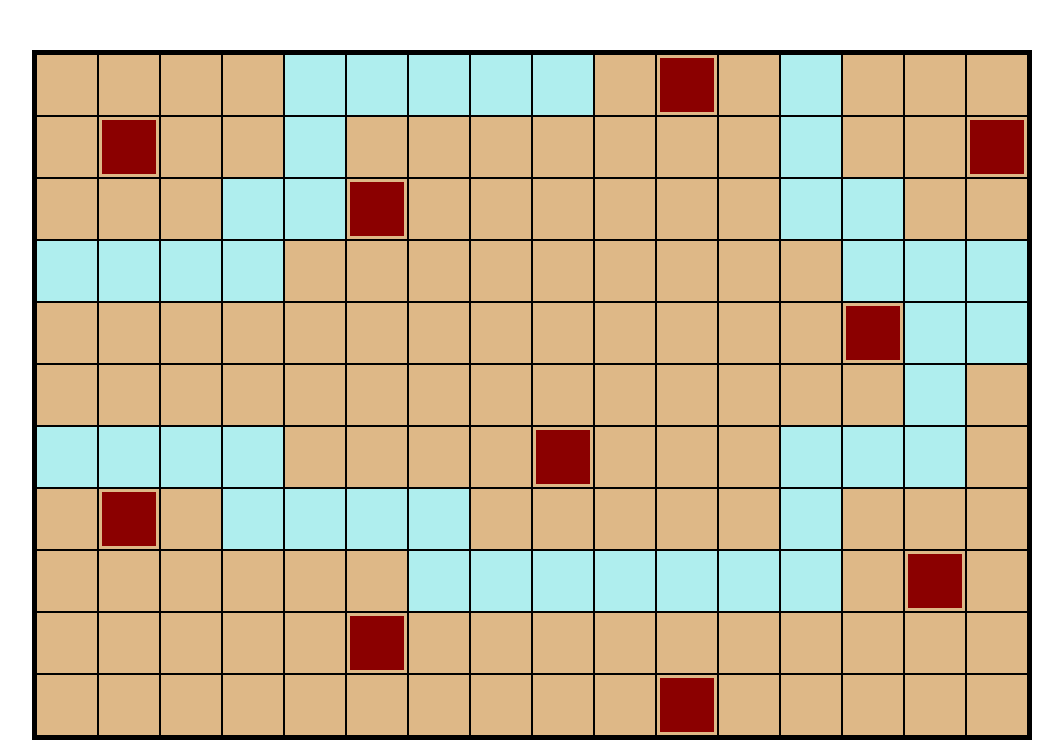
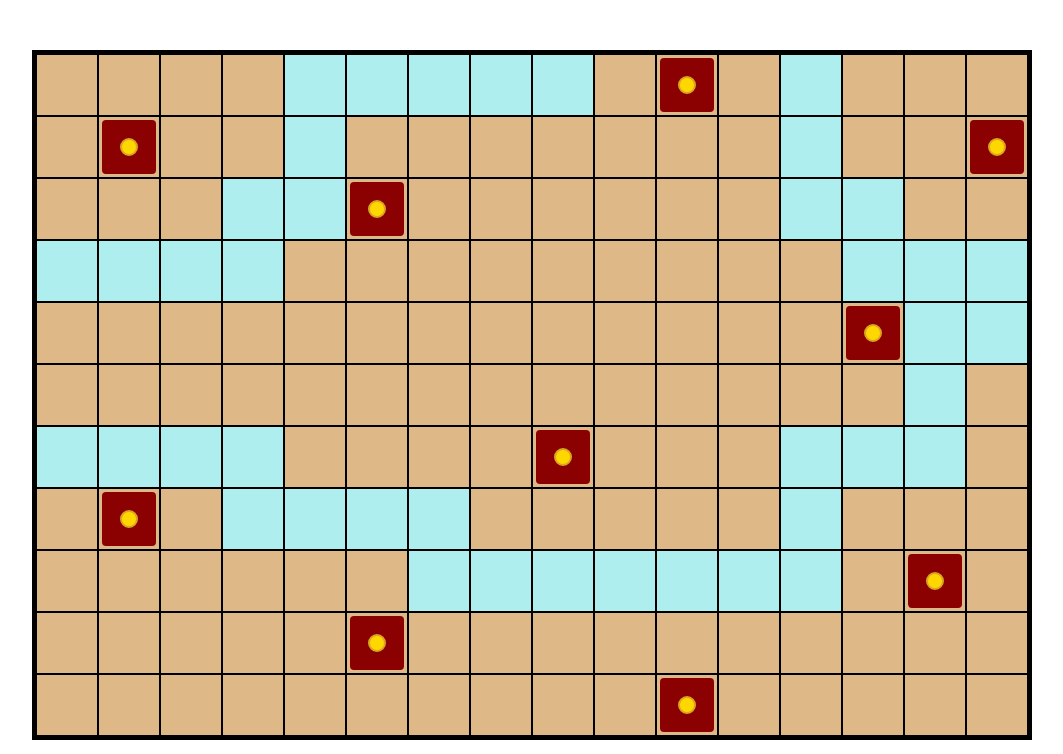
Before and after one commit to joshuahysong/RiverGame, a Vue app: page / in a window 1280 px wide. Shown: the top 754 px of the page, without its empty margins (108-1171 px from the left). Built offline with nearby package versions, Linux system fonts and the light colour scheme.

Commit message:
Styled treasure icon

```diff
--- a/src/components/CivilizationTile.vue
+++ b/src/components/CivilizationTile.vue
@@ -1,43 +1,43 @@
 <template>
-    <div :class="getTileClass()"
-    :style="{
-        'height': `${size}px`,
-        'width':  `${size}px`
-     }"
-     ></div>
+    <div class="tile d-flex" :class="tileClass"
+        :style="{
+            'height': `${size}px`,
+            'width':  `${size}px`
+        }"
+     >
+        <div v-if="isTreasure" class="treasure-icon mx-auto my-auto"></div>
+     </div>
 </template>
 
 <script>
+import { tileTypes } from '../common/constants'
+import helpers from '../common/helpers'
+
 export default {
     name: 'CivilizationTile',
     props: {
         tile: Number,
         size: Number
     },
-    methods: {
-        getTileClass() {
-            switch(this.tile){
-                case 1:
-                case 2:
-                    return 'temple'
-                case 3:
-                    return 'market'
-                case 4:
-                    return 'settlement'
-                case 5:
-                    return 'farm'
-                case 6:
-                    return 'catastrophe'
-            }
+    computed: {
+        tileClass() {
+            return helpers.getTileNameByType(this.tile)
         },
-
+        isTreasure() {
+            return this.tile === tileTypes.treasure
+        }
     }
 }
 </script>
 
 <style scoped>
-    .temple {
-        background: darkred
+    .tile {
+        height: 90%;
+        width: 90%;
+        border-radius: 4px;
+    }
+    .temple, .treasure {
+        background: darkred;
     }
     .market {
         background: green;
@@ -51,12 +51,11 @@ export default {
     .catastrophe {
         background: Yellow;
     }
-
-    .treasure {
-        height: 25px;
-        width: 25px;
-        background-color: #bbb;
+    .treasure-icon {
+        height: 35%;
+        width: 35%;
+        background-color: gold;
         border-radius: 50%;
-        display: inline-block;
+        border: 2px solid goldenrod;
     }
 </style>
--- a/src/components/MapSquare.vue
+++ b/src/components/MapSquare.vue
@@ -2,7 +2,7 @@
     <div class="map-square"
         :class="getMapSquareClass()"
         @click="doMapSquareClick">
-        <civilization-tile v-if="hasTile" class="tile" :tile="tile" />
+        <civilization-tile v-if="hasTile" :tile="tile" />
         <div v-if="showCoordinates" class="coordinates small" :class="{'text-white': hasTile}">{{coordinates}}</div>
     </div>
 </template>
@@ -60,33 +60,4 @@ export default {
         position: absolute;
         display: block;
     }
-    .tile {
-        height: 90%;
-        width: 90%;
-        position: absolute;
-        display: block;
-    }
-    .temple {
-        background: darkred
-    }
-    .market {
-        background: green;
-    }
-    .settlement {
-        background: black;
-    }
-    .farm {
-        background: dodgerblue;
-    }
-    .catastrophe {
-        background: Yellow;
-    }
-
-    .treasure {
-        height: 25px;
-        width: 25px;
-        background-color: #bbb;
-        border-radius: 50%;
-        display: inline-block;
-    }
 </style>
```
